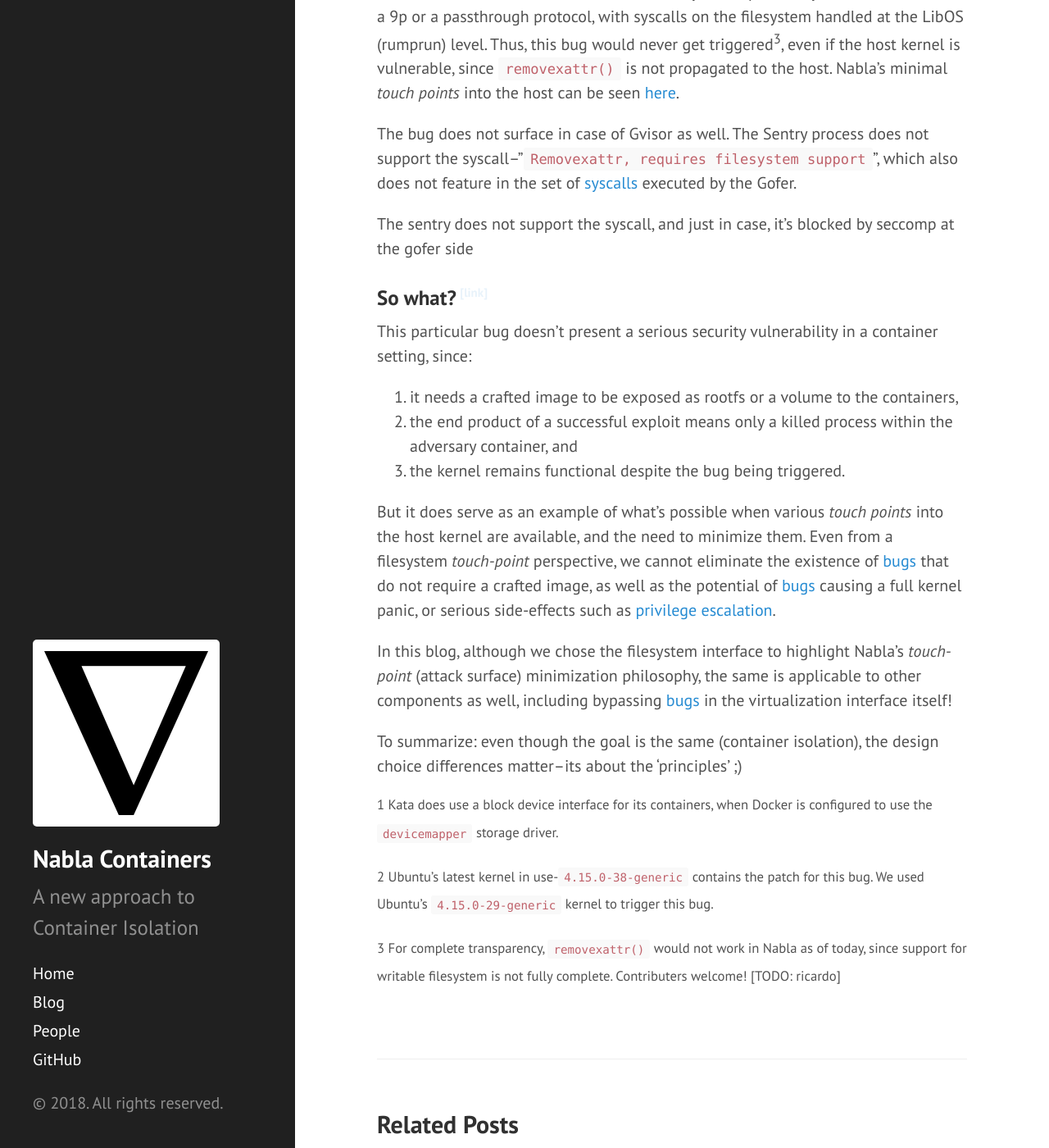
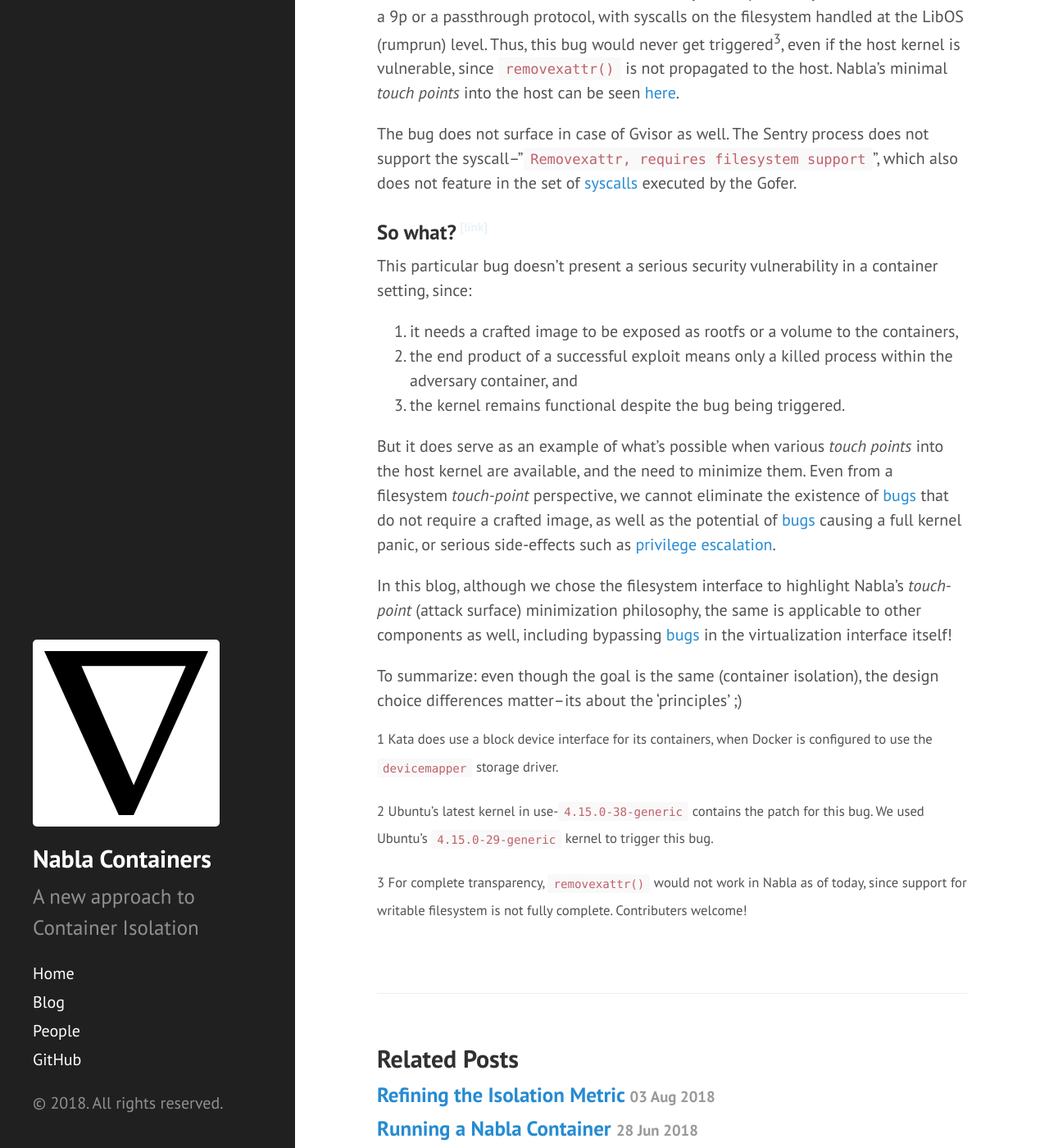
Before and after one commit to nabla-containers/nabla-containers.github.io, a Jekyll site: the page built from _posts/2018-11-11-fs.md, in a window 1280 px wide and 1400 px high, scrolled down 1708 px. Shown: the whole window at 82% size. Built offline with Jekyll 4.4.1, drawn with Linux system fonts in a browser that asks for light colours.

Commit message:
Update 2018-11-11-fs.md

```diff
--- a/_posts/2018-11-11-fs.md
+++ b/_posts/2018-11-11-fs.md
@@ -57,8 +57,6 @@ The bug does not surface in case of Gvisor as well.
 The Sentry process does not support the syscall--"[`Removexattr, requires filesystem support`](https://github.com/google/gvisor/blob/master/pkg/sentry/syscalls/linux/linux64.go#L239-L250)", which also does not feature in the set of [syscalls](https://github.com/google/gvisor/blob/master/runsc/fsgofer/filter/config.go) executed by the Gofer.
 
 
-The sentry does not support the syscall, and just in case, it's blocked by seccomp at the gofer side
-
 ### So what?
 This particular bug doesn't present a serious security vulnerability in a container setting, since:
 1. it needs a crafted image to be exposed as rootfs or a volume to the containers,
@@ -78,4 +76,4 @@ To summarize: even though the goal is the same (container isolation), the design
 
 <sup>2 Ubuntu's latest kernel in use-`4.15.0-38-generic` contains the patch for this bug. We used Ubuntu's `4.15.0-29-generic` kernel to trigger this bug.
 
-<sup>3 For complete transparency, `removexattr()` would not work in Nabla as of today, since support for writable filesystem is not fully complete. Contributers welcome! [TODO: ricardo]
+<sup>3 For complete transparency, `removexattr()` would not work in Nabla as of today, since support for writable filesystem is not fully complete. Contributers welcome!
```
